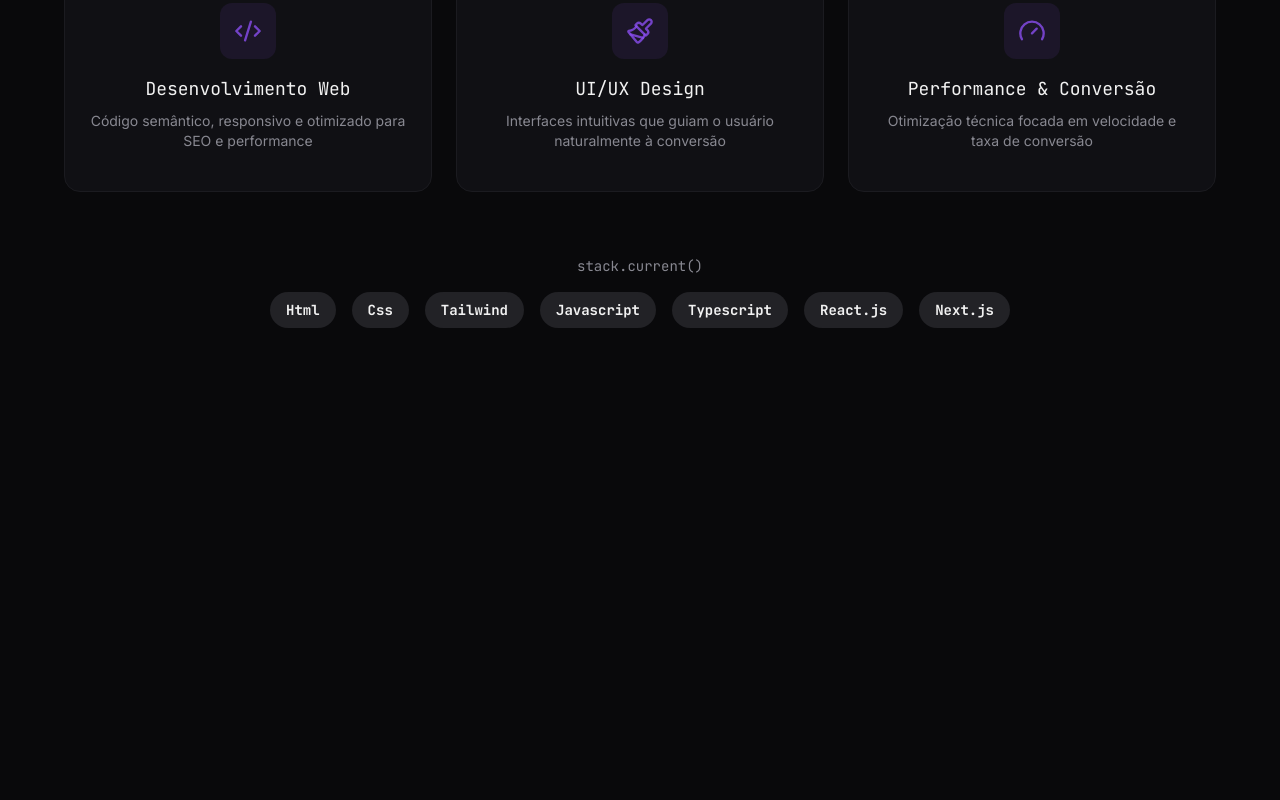
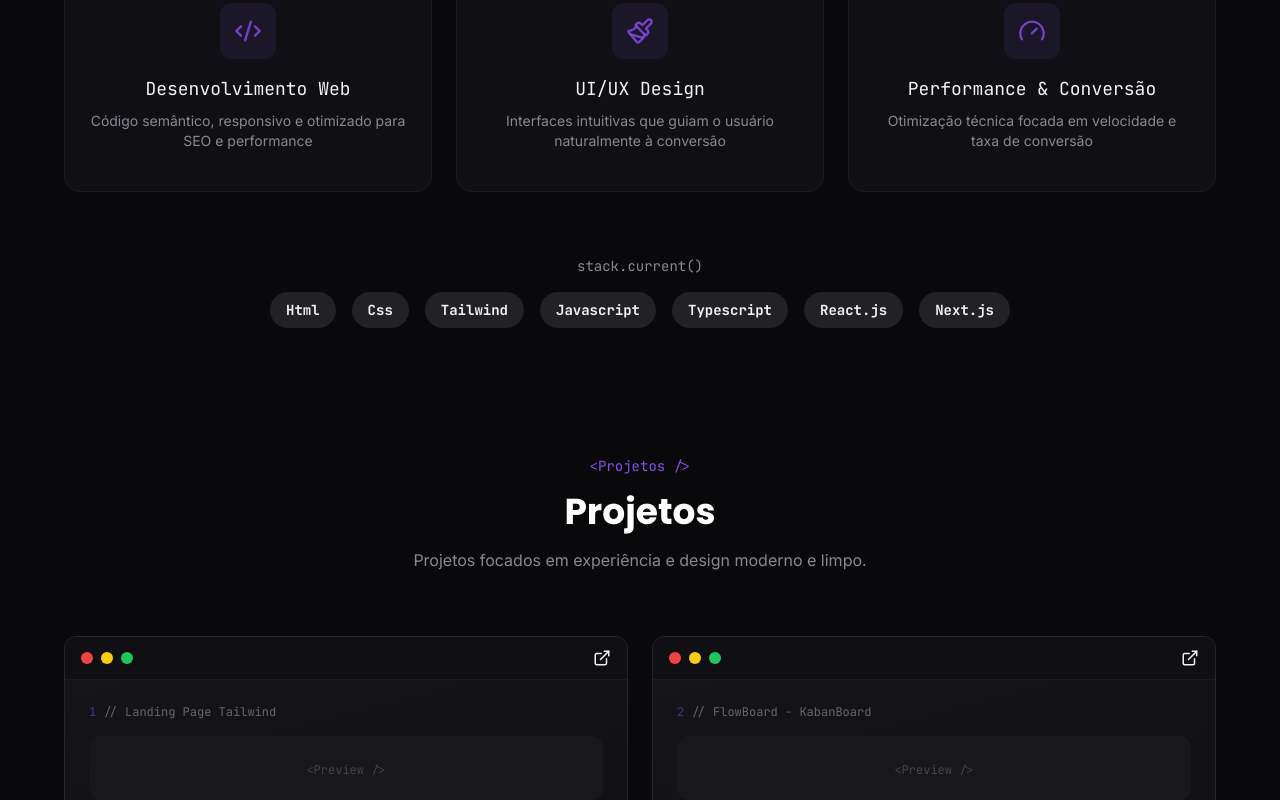
Before and after one commit to Kcode61/portfolio-kauan, a Next.js app: page / in a window 1280 px wide. Shown: the part 2000-2800 px from the top of the page. Before the commit the page ends 2392 px from the top, so only its background shows below. Built offline with nearby package versions, Linux system fonts and the light colour scheme.

Commit message:
feat: cria seção de projetos

```diff
--- a/app/page.tsx
+++ b/app/page.tsx
@@ -1,6 +1,7 @@
 import { AboutSection } from "@/components/AboutSection";
 import { Header } from "@/components/Header";
 import { HomeSection } from "@/components/HomeSection";
+import { ProjectsSection } from "@/components/ProjectsSection";
 import { SkillsSection } from "@/components/SkillsSection";
 import { StatsSection } from "@/components/StatsSection";
 
@@ -12,6 +13,7 @@ export default function Home() {
       <AboutSection />
       <StatsSection />
       <SkillsSection />
+      <ProjectsSection />
     </>
   );
 }
--- /dev/null
+++ b/components/ProjectsSection/index.tsx
@@ -0,0 +1,118 @@
+import { ExternalLink } from "lucide-react";
+type project = {
+  id: number;
+  projectname: string;
+  projectLink: string;
+  projectImage?: string;
+  projectDescription: string;
+  projectStack: string[];
+};
+export function ProjectsSection() {
+  const ProjectList: project[] = [
+    {
+      id: 1,
+      projectname: "Landing Page Tailwind",
+      projectDescription:
+        "Landing page moderna focada em Responsividade feita usando TailwindCSS",
+      projectLink: "https://tailwind-landing-page-4fe.pages.dev",
+      projectStack: ["Html", "Css", "Tailwind"],
+    },
+    {
+      id: 2,
+      projectname: "FlowBoard - KabanBoard",
+      projectDescription: "Um Kaban Board focado em conversão e interatividade",
+      projectLink: "https://flowboard-kanban-board.pages.dev",
+      projectStack: ["Next.js", "React", "Tailwind", "Typescript", "Zustand"],
+    },
+    {
+      id: 3,
+      projectname: "E-commerce: TechStore",
+      projectDescription: "E-commerce de acessórios e produtos tecnológicos",
+      projectLink: "https://e-commerce-tech-store.pages.dev",
+      projectStack: [
+        "Html",
+        "React",
+        "Tailwind",
+        "Typescript",
+        "Zustand",
+        "React-Router",
+      ],
+    },
+  ];
+  return (
+    <section className="py-16">
+      <div className="max-w-6xl mx-auto">
+        <div className="max-w-2xl flex flex-col gap-4 mx-auto text-center">
+          <span className=" font-brains text-sm text-[#894eef] ">
+            {"<Projetos />"}
+          </span>
+          <h2 className="text-4xl font-bold font-poppins text-white">
+            Projetos
+          </h2>
+          <p className="font-inter  text-[#888891]">
+            Projetos focados em experiência e design moderno e limpo.
+          </p>
+        </div>
+        <div className="py-16  grid grid-cols-1 md:grid-cols-2  gap-6">
+          {ProjectList.map((project) => (
+            <div
+              key={project.id}
+              className="border group  h-full hover:border-[#894eef]/50   border-[#26262b] rounded-xl flex flex-col "
+            >
+              <div className="px-4 py-3 border-b border-[#1B1B20] flex bg-[#101014] justify-between rounded-t-xl  items-center">
+                <div className="flex gap-2 items-center">
+                  <div className="w-3 h-3 rounded-full bg-[#EF4343]"></div>
+                  <div className="w-3 h-3 rounded-full bg-[#FACC14]"></div>
+                  <div className="w-3 h-3 rounded-full bg-[#21C45D]"></div>
+                </div>
+                <a
+                  target="_blank"
+                  href={project.projectLink}
+                  className=" hover:text-[#894eef] transition text-[#f2f2f2] cursor-pointer"
+                >
+                  <ExternalLink size={18} />
+                </a>
+              </div>
+              <div className="p-6 flex flex-col gap-4 bg-linear-to-br from-[#151519]  to-[#101014]">
+                <span className="text-xs text-[#888891]/70 font-brains">
+                  <span className="text-[#894eef]/50">{project.id}</span> //{" "}
+                  {project.projectname}
+                </span>
+                <div className="px-4 py-5 rounded-xl bg-[#18181B] text-center ">
+                  {project.projectImage ? (
+                    <img
+                      src={project.projectImage}
+                      alt={project.projectname}
+                      className="w-full h-full object-cover"
+                    />
+                  ) : (
+                    <span className="text-xs text-[#888891]/40  font-brains">
+                      {"<Preview />"}
+                    </span>
+                  )}
+                </div>
+              </div>
+
+              <div className="p-6 h-full flex flex-col gap-4 rounded-b-xl bg-[#101014]">
+                <h2 className="text-lg transition text-[#f2f2f2] group-hover:text-[#894eef] font-brains font-bold ">
+                  {project.projectname}
+                </h2>
+                <p className="text-sm text-[#888891] font-inter max-w-md">
+                  {project.projectDescription}
+                </p>
+
+                <div className="flex flex-wrap gap-2 items-center ">
+                  {project.projectStack.map((stack) => (
+                    <span className="text-[#f2f2f2] hover:bg-[#222226]/40 transition py-1.5 px-4 rounded-full bg-[#222226] text-xs cursor-default font-brains font-bold">
+                      {stack}
+                    </span>
+                  ))}
+                </div>
+              </div>
+            </div>
+          ))}
+        </div>
+      </div>
+    </section>
+  );
+}
```
